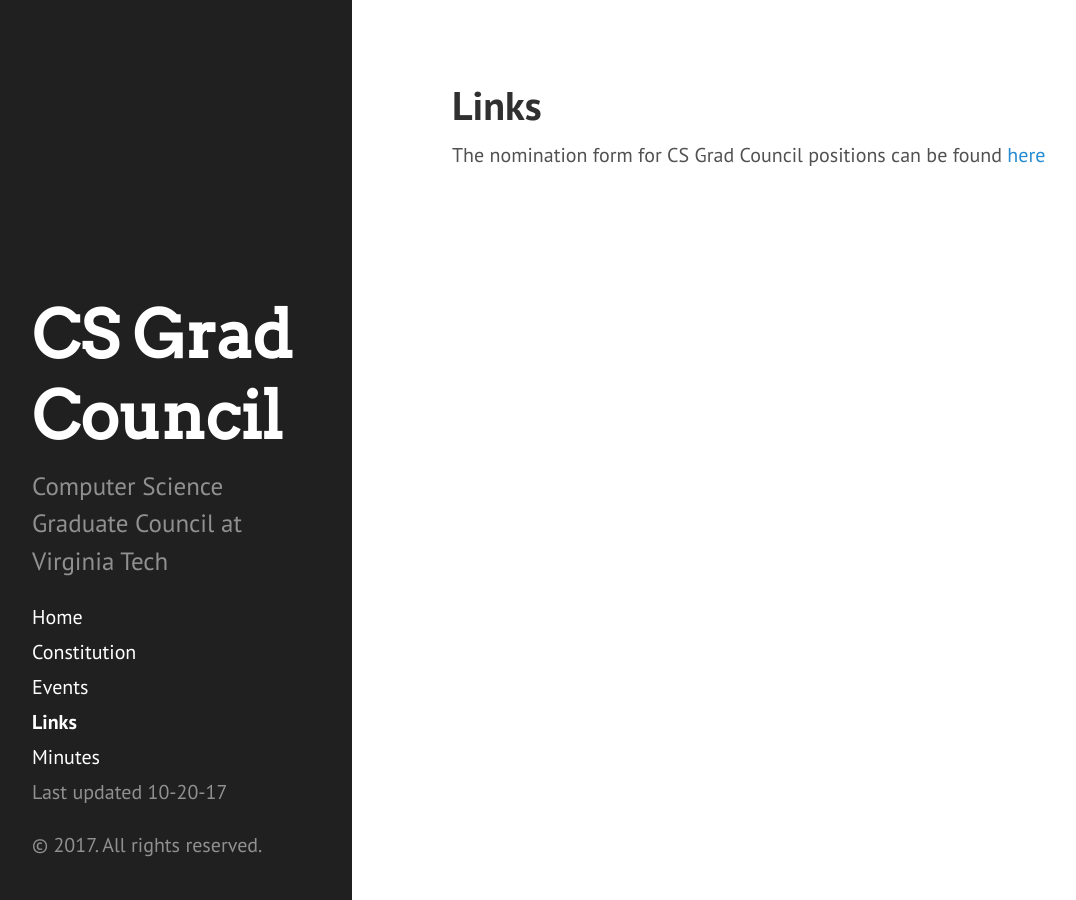
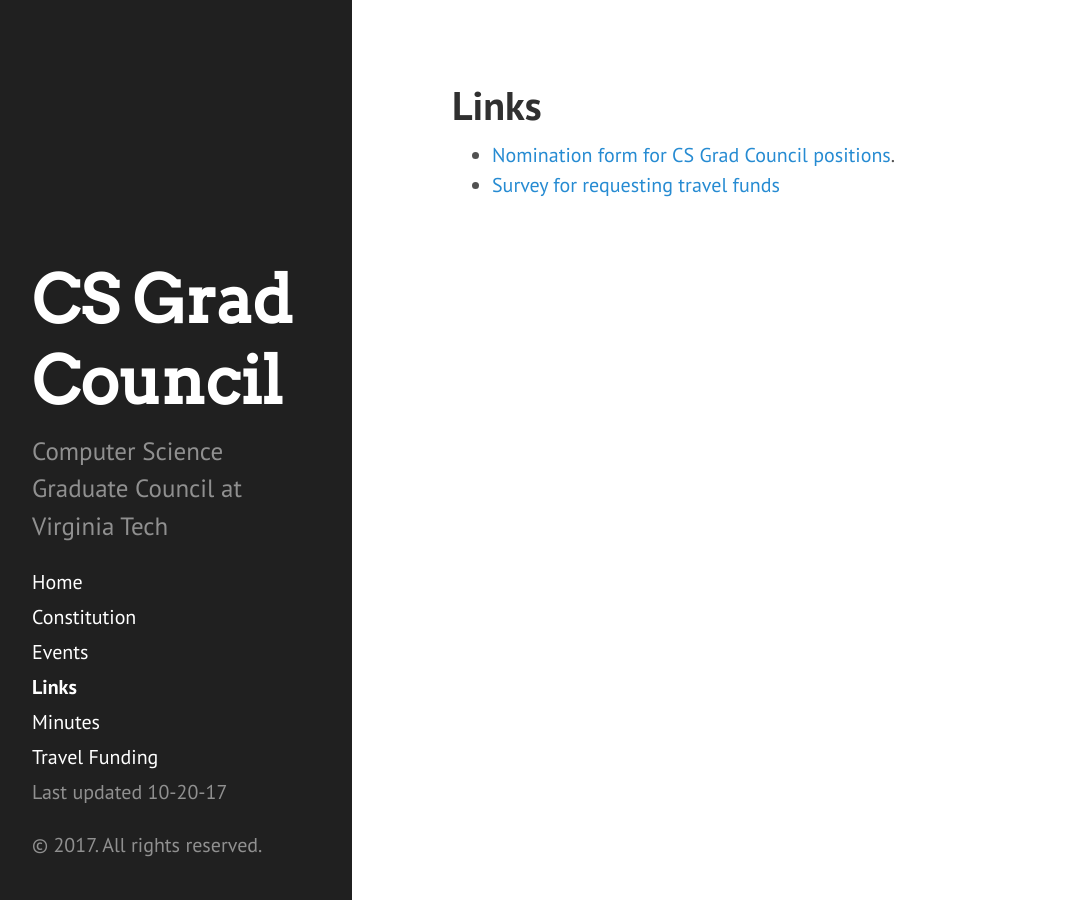
Before and after one commit to CSGraduateCouncil-VirginiaTech/csgc-website, a Jekyll site: the page built from csgc-jekyll-src/links.md, in a window 1280 px wide. Shown: the whole page, without its empty margins (8-1084 px from the left). Built offline with Jekyll 4.4.1, drawn with Linux system fonts in a browser that asks for light colours.

Commit message:
Add material for travel funding opportunities.

```diff
--- a/csgc-jekyll-src/links.md
+++ b/csgc-jekyll-src/links.md
@@ -4,4 +4,6 @@
 permalink: /links/
 ---
 
-The nomination form for CS Grad Council positions can be found [here](https://goo.gl/forms/RrUwcIDPgUFHJak82)
+
+* [Nomination form for CS Grad Council positions](https://goo.gl/forms/RrUwcIDPgUFHJak82).
+* [Survey for requesting travel funds](https://virginiatech.qualtrics.com/SE/?SID=SV_dgLcRAZnEDAnH2l)
```
Also changed, not shown: csgc-jekyll-src/travel_funding.md (added, +29 -0 lines), csgc-jekyll-src/Gemfile.lock.
